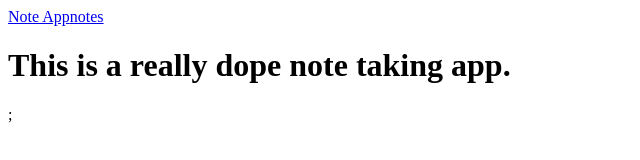
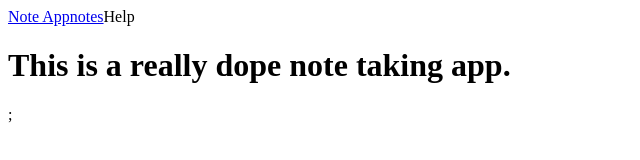
Before and after one commit to wenderzxavier/note-app, a Next.js app: page / in a window 1280 px wide. Shown: the top 160 px of the page, without its empty margins (0-640 px from the left). Built offline with nearby package versions, Linux system fonts and the light colour scheme; what @theme-ui/presets, theme-ui would draw is missing.

Commit message:
add plugins to nextjs configuration

```diff
--- a/components/nav.jsx
+++ b/components/nav.jsx
@@ -31,6 +31,17 @@ const Nav = () => (
       <Link href="/notes">
         <a sx={{ color: "text", fontSize: 3, cursor: "pointer" }}>notes</a>
       </Link>
+
+      <a
+        sx={{
+          color: "text",
+          fontSize: 3,
+          cursor: "pointer",
+        }}
+        href={process.env.HELP_APP_URL}
+      >
+        Help
+      </a>
     </nav>
   </header>
 );
--- /dev/null
+++ b/next.config.js
@@ -0,0 +1,7 @@
+const nextEnv = require("next-env");
+const dotenvLoad = require("dotenv-load");
+
+dotenvLoad();
+
+const withNextEnv = nextEnv();
+module.exports = withNextEnv();
```
Also changed, not shown: package.json (+7 -1 lines), tsconfig.json (added, +29 -0 lines), next-env.d.ts (added), 1 other file (tests, documents, lock files or other folders).
